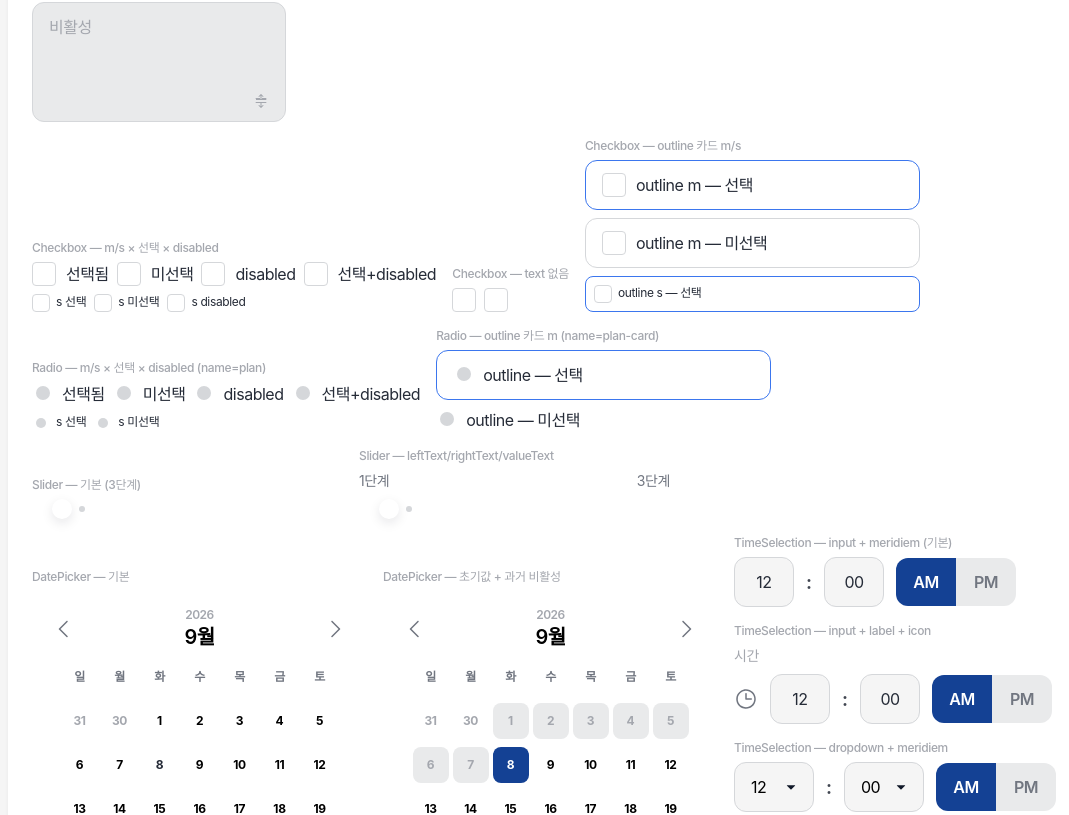
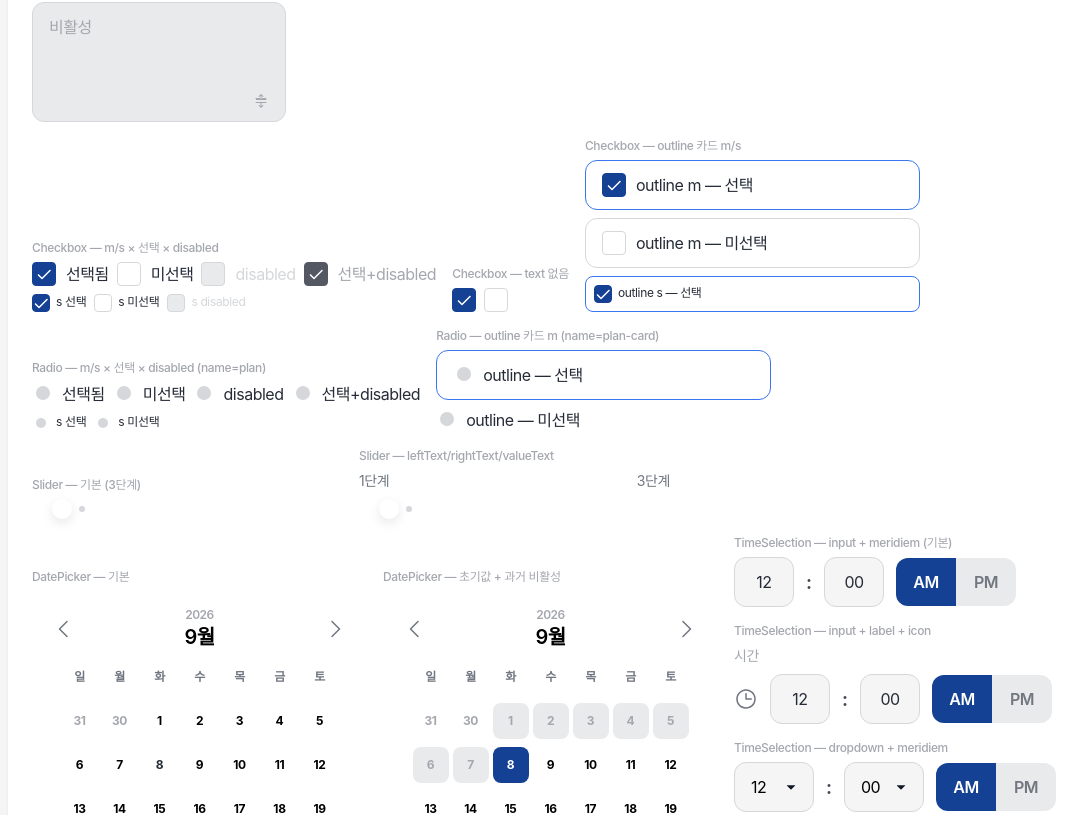
Before and after one commit to blast-dev-team/kaisa-training-records-platform, a React (Vite) app in the folder frontend/apps/web/: page /design-system in a window 1280 px wide. Shown: the part 1280-2095 px from the top of the page, without its empty margins (32-1101 px from the left). Built offline with nearby package versions, Linux system fonts and the light colour scheme; a web font is replaced by a local one.

Commit message:
feat (fe/web) : icon & component & style

```diff
--- /dev/null
+++ b/frontend/apps/web/src/shared/icon/calendar-blank.tsx
@@ -0,0 +1,21 @@
+/**
+ * KAISA 아이콘 — Figma 에셋(8:20) 원본 path.
+ * 색은 currentColor — 래퍼의 text-* 토큰으로 제어한다.
+ */
+
+export function CalendarBlankIcon({
+  className = "size-full",
+}: {
+  className?: string;
+}) {
+  return (
+    <svg
+      viewBox="0 0 20 20"
+      fill="currentColor"
+      aria-hidden="true"
+      className={className}
+    >
+      <path d="M16.25 2.5H14.375V1.875C14.375 1.70924 14.3092 1.55027 14.1919 1.43306C14.0747 1.31585 13.9158 1.25 13.75 1.25C13.5842 1.25 13.4253 1.31585 13.3081 1.43306C13.1908 1.55027 13.125 1.70924 13.125 1.875V2.5H6.875V1.875C6.875 1.70924 6.80915 1.55027 6.69194 1.43306C6.57473 1.31585 6.41576 1.25 6.25 1.25C6.08424 1.25 5.92527 1.31585 5.80806 1.43306C5.69085 1.55027 5.625 1.70924 5.625 1.875V2.5H3.75C3.41848 2.5 3.10054 2.6317 2.86612 2.86612C2.6317 3.10054 2.5 3.41848 2.5 3.75V16.25C2.5 16.5815 2.6317 16.8995 2.86612 17.1339C3.10054 17.3683 3.41848 17.5 3.75 17.5H16.25C16.5815 17.5 16.8995 17.3683 17.1339 17.1339C17.3683 16.8995 17.5 16.5815 17.5 16.25V3.75C17.5 3.41848 17.3683 3.10054 17.1339 2.86612C16.8995 2.6317 16.5815 2.5 16.25 2.5ZM16.25 6.25H3.75V3.75H5.625V4.375C5.625 4.54076 5.69085 4.69973 5.80806 4.81694C5.92527 4.93415 6.08424 5 6.25 5C6.41576 5 6.57473 4.93415 6.69194 4.81694C6.80915 4.69973 6.875 4.54076 6.875 4.375V3.75H13.125V4.375C13.125 4.54076 13.1908 4.69973 13.3081 4.81694C13.4253 4.93415 13.5842 5 13.75 5C13.9158 5 14.0747 4.93415 14.1919 4.81694C14.3092 4.69973 14.375 4.54076 14.375 4.375V3.75H16.25V6.25Z" />
+    </svg>
+  );
+}
--- /dev/null
+++ b/frontend/apps/web/src/shared/icon/download-simple.tsx
@@ -0,0 +1,21 @@
+/**
+ * KAISA 아이콘 — Figma 에셋(19:25293) 원본 path.
+ * 색은 currentColor — 래퍼의 text-* 토큰으로 제어한다.
+ */
+
+export function DownloadSimpleIcon({
+  className = "size-full",
+}: {
+  className?: string;
+}) {
+  return (
+    <svg
+      viewBox="0 0 16 16"
+      fill="currentColor"
+      aria-hidden="true"
+      className={className}
+    >
+      <path d="M14 9V13C14 13.1326 13.9473 13.2598 13.8536 13.3536C13.7598 13.4473 13.6326 13.5 13.5 13.5H2.5C2.36739 13.5 2.24021 13.4473 2.14645 13.3536C2.05268 13.2598 2 13.1326 2 13V9C2 8.86739 2.05268 8.74021 2.14645 8.64645C2.24021 8.55268 2.36739 8.5 2.5 8.5C2.63261 8.5 2.75979 8.55268 2.85355 8.64645C2.94732 8.74021 3 8.86739 3 9V12.5H13V9C13 8.86739 13.0527 8.74021 13.1464 8.64645C13.2402 8.55268 13.3674 8.5 13.5 8.5C13.6326 8.5 13.7598 8.55268 13.8536 8.64645C13.9473 8.74021 14 8.86739 14 9ZM7.64625 9.35375C7.69269 9.40024 7.74783 9.43712 7.80853 9.46228C7.86923 9.48744 7.93429 9.50039 8 9.50039C8.06571 9.50039 8.13077 9.48744 8.19147 9.46228C8.25217 9.43712 8.30731 9.40024 8.35375 9.35375L10.8538 6.85375C10.9002 6.8073 10.9371 6.75214 10.9622 6.69145C10.9873 6.63075 11.0003 6.5657 11.0003 6.5C11.0003 6.4343 10.9873 6.36925 10.9622 6.30855C10.9371 6.24786 10.9002 6.1927 10.8538 6.14625C10.8073 6.09979 10.7521 6.06294 10.6914 6.0378C10.6308 6.01266 10.5657 5.99972 10.5 5.99972C10.4343 5.99972 10.3693 6.01266 10.3086 6.0378C10.2479 6.06294 10.1927 6.09979 10.1462 6.14625L8.5 7.79313V2C8.5 1.86739 8.44732 1.74021 8.35355 1.64645C8.25979 1.55268 8.13261 1.5 8 1.5C7.86739 1.5 7.74021 1.55268 7.64645 1.64645C7.55268 1.74021 7.5 1.86739 7.5 2V7.79313L5.85375 6.14625C5.75993 6.05243 5.63268 5.99972 5.5 5.99972C5.36732 5.99972 5.24007 6.05243 5.14625 6.14625C5.05243 6.24007 4.99972 6.36732 4.99972 6.5C4.99972 6.63268 5.05243 6.75993 5.14625 6.85375L7.64625 9.35375Z" />
+    </svg>
+  );
+}
--- a/frontend/apps/web/src/shared/icon/index.ts
+++ b/frontend/apps/web/src/shared/icon/index.ts
@@ -10,10 +10,13 @@ export { CaretUpDownIcon } from "./caret-up-down";
 export { CheckCircleIcon } from "./check-circle";
 export { CheckIcon } from "./check";
 export { CheckSmIcon } from "./check-sm";
+export { CalendarBlankIcon } from "./calendar-blank";
 export { ClockIcon } from "./clock";
+export { DownloadSimpleIcon } from "./download-simple";
 export { FileArrowDownIcon } from "./file-arrow-down";
 export { InfoIcon } from "./info";
 export { PencilSimpleIcon } from "./pencil-simple";
+export { PlusIcon } from "./plus";
 export { ResizeGripIcon } from "./resize-grip";
 export { TimerIcon } from "./timer";
 export { UploadIcon } from "./upload";
--- /dev/null
+++ b/frontend/apps/web/src/shared/icon/plus.tsx
@@ -0,0 +1,22 @@
+/**
+ * KAISA 아이콘 — Figma 에셋(a23d071b) 원본 path.
+ * 색은 currentColor — 래퍼의 text-* 토큰으로 제어한다.
+ */
+
+export function PlusIcon({ className = "size-full" }: { className?: string }) {
+  return (
+    <svg
+      viewBox="0 0 16 16"
+      fill="none"
+      aria-hidden="true"
+      className={className}
+    >
+      <path
+        d="M3.3328 8H12.6672M8 3.3328V12.6672"
+        stroke="currentColor"
+        strokeWidth="2"
+        strokeLinecap="round"
+      />
+    </svg>
+  );
+}
--- a/frontend/apps/web/src/shared/ui/checkbox/checkbox.tsx
+++ b/frontend/apps/web/src/shared/ui/checkbox/checkbox.tsx
@@ -72,29 +72,28 @@ export function Checkbox({
       <input
         type="checkbox"
         disabled={disabled}
-        className="group sr-only"
+        className="peer sr-only"
         {...props}
       />
       <span
         className={cn(
           "flex shrink-0 items-center justify-center rounded-[4px] border border-solid border-gray-300 bg-white",
           BOX_SIZE[size],
-          "group-checked:border-primary-700 group-checked:bg-primary-700",
-          "group-disabled:bg-gray-200",
-          "group-checked:group-disabled:border-gray-600 group-checked:group-disabled:bg-gray-600",
-          "group-focus-visible:outline-2 group-focus-visible:outline-offset-2 group-focus-visible:outline-primary-400",
+          "peer-checked:border-primary-700 peer-checked:bg-primary-700",
+          "peer-checked:[&>svg]:block",
+          "peer-disabled:bg-gray-200",
+          "peer-checked:peer-disabled:border-gray-600 peer-checked:peer-disabled:bg-gray-600",
+          "peer-focus-visible:outline-2 peer-focus-visible:outline-offset-2 peer-focus-visible:outline-primary-400",
         )}
       >
-        <span className="hidden size-4 text-white group-checked:block">
-          <CheckSmIcon />
-        </span>
+        <CheckSmIcon className="hidden size-4 text-white" />
       </span>
       {children !== undefined && (
         <span
           className={cn(
             "leading-[1.5] tracking-[-0.03em] text-gray-800",
             TEXT_SIZE[size],
-            "group-disabled:text-gray-300 group-checked:group-disabled:text-gray-400",
+            "peer-disabled:text-gray-300 peer-checked:peer-disabled:text-gray-400",
           )}
         >
           {children}
--- a/frontend/apps/web/src/shared/ui/text-field/text-field.tsx
+++ b/frontend/apps/web/src/shared/ui/text-field/text-field.tsx
@@ -18,15 +18,20 @@ export interface TextFieldProps extends InputHTMLAttributes<HTMLInputElement> {
   essential?: boolean;
   /** 에러 상태 — 라벨·입력창·헬퍼 전부 red 톤 */
   error?: boolean;
+  /** 입력창 배경 — filled(gray-100) | outlined(white) */
+  variant?: "filled" | "outlined";
   /** 입력창 우측 아이콘 (svg 권장 — 래퍼가 크기를 강제한다) */
   rightIcon?: ReactNode;
 }
 
 const BOX_BASE =
-  "flex items-center gap-1 rounded-xl border px-4 py-3 transition-[background-color,border-color,color]";
+  "flex w-full items-center gap-1 rounded-xl border px-4 py-3 transition-[background-color,border-color,color]";
 
-const BOX_DEFAULT =
+const BOX_FILLED =
   "border-gray-300 bg-gray-100 focus-within:border-primary-400 focus-within:bg-primary-50";
+
+const BOX_OUTLINED =
+  "border-gray-300 bg-white focus-within:border-primary-400 focus-within:bg-white";
 
 const BOX_ERROR =
   "border-red-500 bg-red-50 focus-within:border-red-500 focus-within:bg-red-50";
@@ -48,6 +53,7 @@ export function TextField({
   helperText,
   essential = false,
   error = false,
+  variant = "filled",
   rightIcon,
   className,
   id,
@@ -74,7 +80,11 @@ export function TextField({
       )}
 
       <div
-        className={cn(BOX_BASE, error ? BOX_ERROR : BOX_DEFAULT, BOX_DISABLED)}
+        className={cn(
+          BOX_BASE,
+          error ? BOX_ERROR : variant === "filled" ? BOX_FILLED : BOX_OUTLINED,
+          BOX_DISABLED,
+        )}
       >
         <input
           id={inputId}
--- a/frontend/apps/web/src/shared/ui/toast/toast.tsx
+++ b/frontend/apps/web/src/shared/ui/toast/toast.tsx
@@ -40,7 +40,7 @@ export function Toast({
     <div
       role="status"
       className={cn(
-        "flex w-[280px] items-center rounded-xl bg-gray-100 px-3 py-2 shadow-[0_2px_16px_-1px_rgba(16,24,40,0.1)]",
+        "flex w-[280px] animate-toast-in items-center rounded-xl bg-gray-100 px-3 py-2 shadow-[0_8px_24px_-6px_rgba(16,24,40,0.25)]",
         onClose ? "justify-between" : "gap-2",
         className,
       )}
--- a/frontend/apps/web/src/styles/globals.css
+++ b/frontend/apps/web/src/styles/globals.css
@@ -64,7 +64,35 @@
   --color-line: #e9eaeb;
 }
 
+@theme {
+  --animate-toast-in: toast-in 200ms ease-out;
+  --animate-toast-out: toast-out 200ms ease-in forwards;
+
+  @keyframes toast-in {
+    from {
+      opacity: 0;
+      transform: translateY(6px);
+    }
+    to {
+      opacity: 1;
+      transform: translateY(0);
+    }
+  }
+
+  @keyframes toast-out {
+    from {
+      opacity: 1;
+      transform: translateY(0);
+    }
+    to {
+      opacity: 0;
+      transform: translateY(6px);
+    }
+  }
+}
+
 body {
   background: #ffffff;
   color: var(--color-ink);
+  font-family: var(--font-sans);
 }
```
